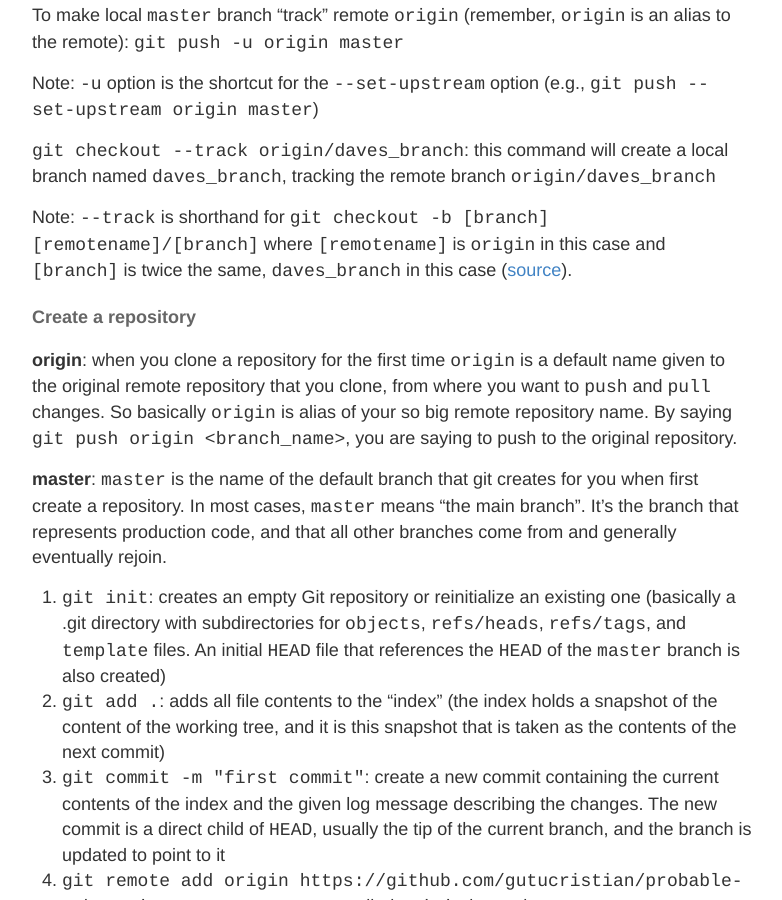
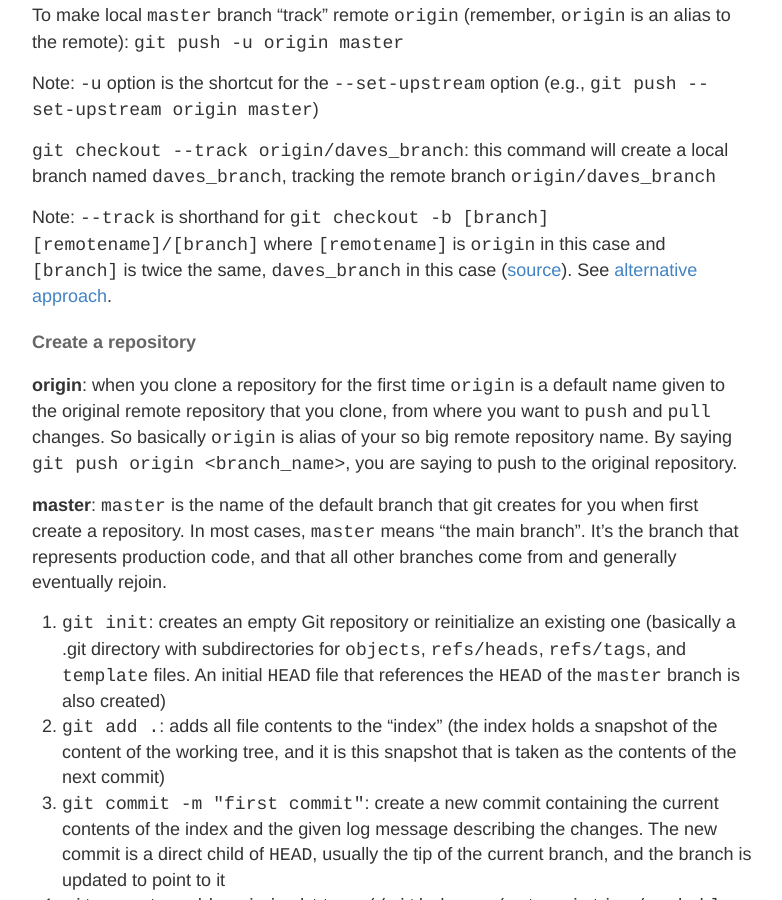
Before and after one commit to gutucristian/gutucristian.github.io, a Jekyll site: the page built from _posts/2020-03-15-git.md, in a window 1280 px wide and 900 px high, scrolled down 3360 px. Shown: the whole window, without its empty margins (248-1030 px from the left). Built offline with Jekyll 4.4.1, drawn with Linux system fonts in a browser that asks for light colours; our own code applies the rules of GitHub Pages for plain Markdown files.

Commit message:
Update 2020-03-15-git.md

```diff
--- a/_posts/2020-03-15-git.md
+++ b/_posts/2020-03-15-git.md
@@ -108,7 +108,7 @@
 
 `git checkout --track origin/daves_branch`: this command will create a local branch named `daves_branch`, tracking the remote branch `origin/daves_branch`
 
-Note: `--track` is shorthand for `git checkout -b [branch] [remotename]/[branch]` where `[remotename]` is `origin` in this case and `[branch]` is twice the same, `daves_branch` in this case ([source](https://stackoverflow.com/questions/9537392/git-fetch-remote-branch)).
+Note: `--track` is shorthand for `git checkout -b [branch] [remotename]/[branch]` where `[remotename]` is `origin` in this case and `[branch]` is twice the same, `daves_branch` in this case ([source](https://stackoverflow.com/questions/9537392/git-fetch-remote-branch)). See [alternative approach](https://git-scm.com/book/en/v2/Git-Basics-Working-with-Remotes).
 
 #### Create a repository
 
```
